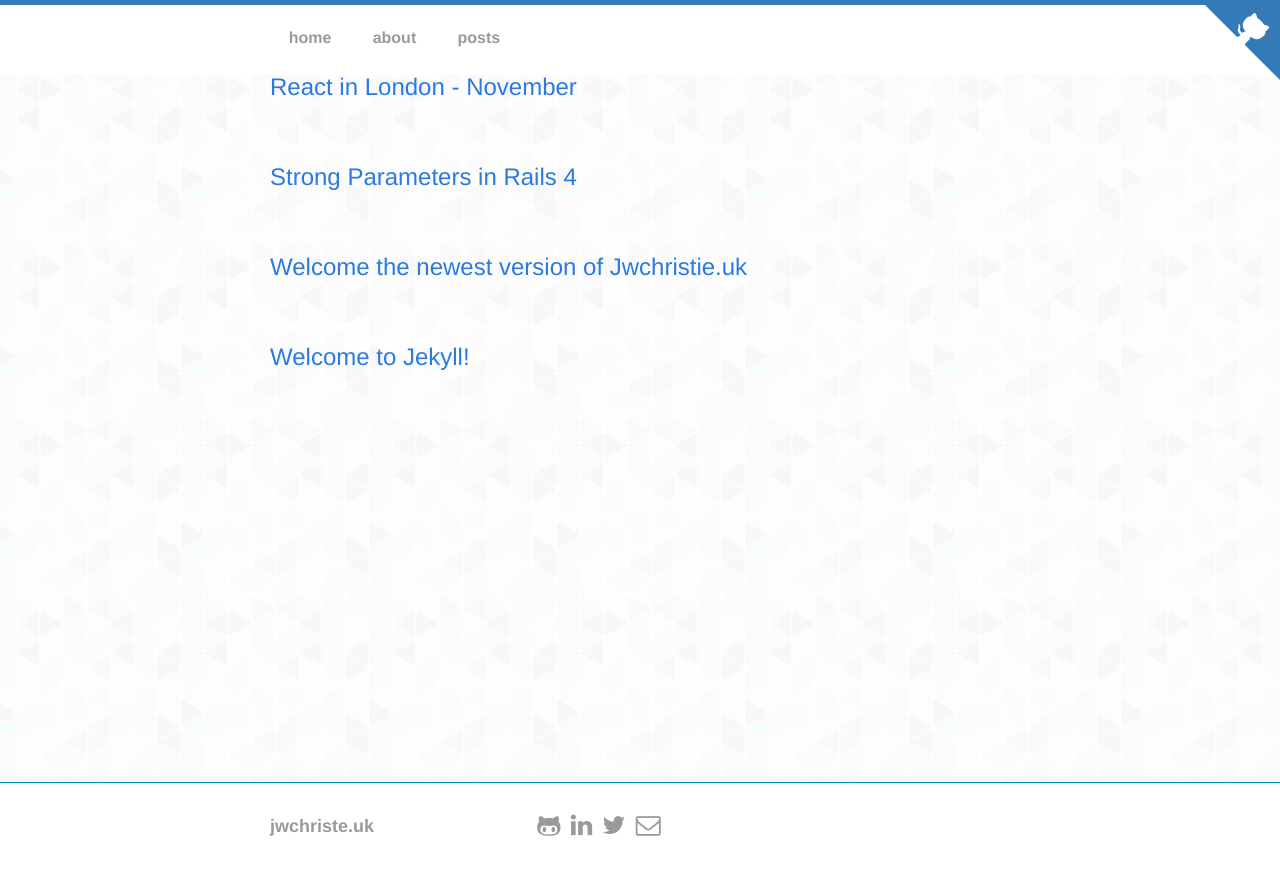
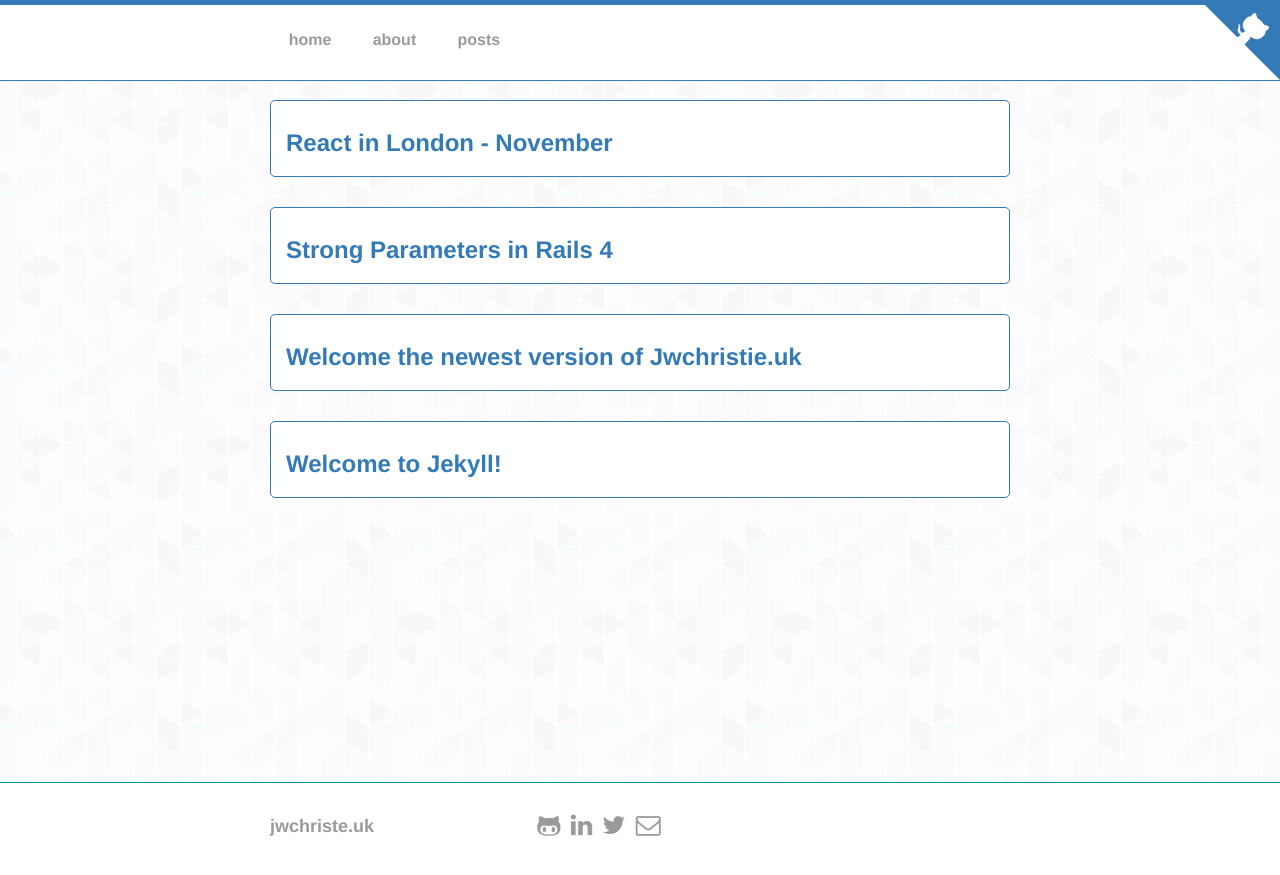
Before and after one commit to jchristie55332/new_jekyll, a Jekyll site: the page built from posts.html, in a window 1280 px wide. Shown: the top 875 px of the page. Built offline with Jekyll 4.4.1, drawn with Linux system fonts in a browser that asks for light colours; nearby versions of some CDN libraries.

Commit message:
new styles for posts page

```diff
--- a/_sass/_custom.scss
+++ b/_sass/_custom.scss
@@ -100,3 +100,19 @@ a {
     }
   }
 }
+
+.each-post {
+  background-color: white;
+  border: 1px solid #337ab7;
+  border-radius: 5px;
+  h2 {
+    padding: 0 15px;
+    a {
+      font-weight: bold;
+      color: #337ab7;
+    }
+    a:hover {
+      text-decoration: none;
+    }
+  }
+}
--- a/_sass/_layout.scss
+++ b/_sass/_layout.scss
@@ -2,12 +2,13 @@
  * Site header
  */
 .site-header {
-    min-height: 75px;
+    min-height: 80px;
     background-color: white;
     // Positioning context for the mobile navigation icon
     // position: relative;
     position: fixed;
     width: 100%;
+    border-bottom: 1px solid #337ab7;
 }
 
 .site-title {
@@ -25,7 +26,7 @@
 
 .site-nav {
     float: left;
-    line-height: 75px;
+    line-height: 80px;
 
     .menu-icon {
         display: none;
@@ -41,7 +42,7 @@
 
     @include media-query($on-palm) {
         position: absolute;
-        top: 15px;
+        top: 20px;
         left: 30px;
         background-color: $background-color;
         border: 1px solid $grey-color-light;
@@ -167,6 +168,7 @@
  */
 .page-content {
     padding: 0 0;
+    margin-top: 100px;
 }
 
 .page-heading {
--- a/posts.html
+++ b/posts.html
@@ -6,11 +6,9 @@
 
 <div class="home">
 
-  <h1 class="page-heading">Posts</h1>
-
   <ul class="post-list">
     {% for post in site.posts %}
-      <li>
+      <li class='each-post'>
         <span class="post-meta">{{ post.date | date: "%b %-d, %Y" }}</span>
 
         <h2>
```
